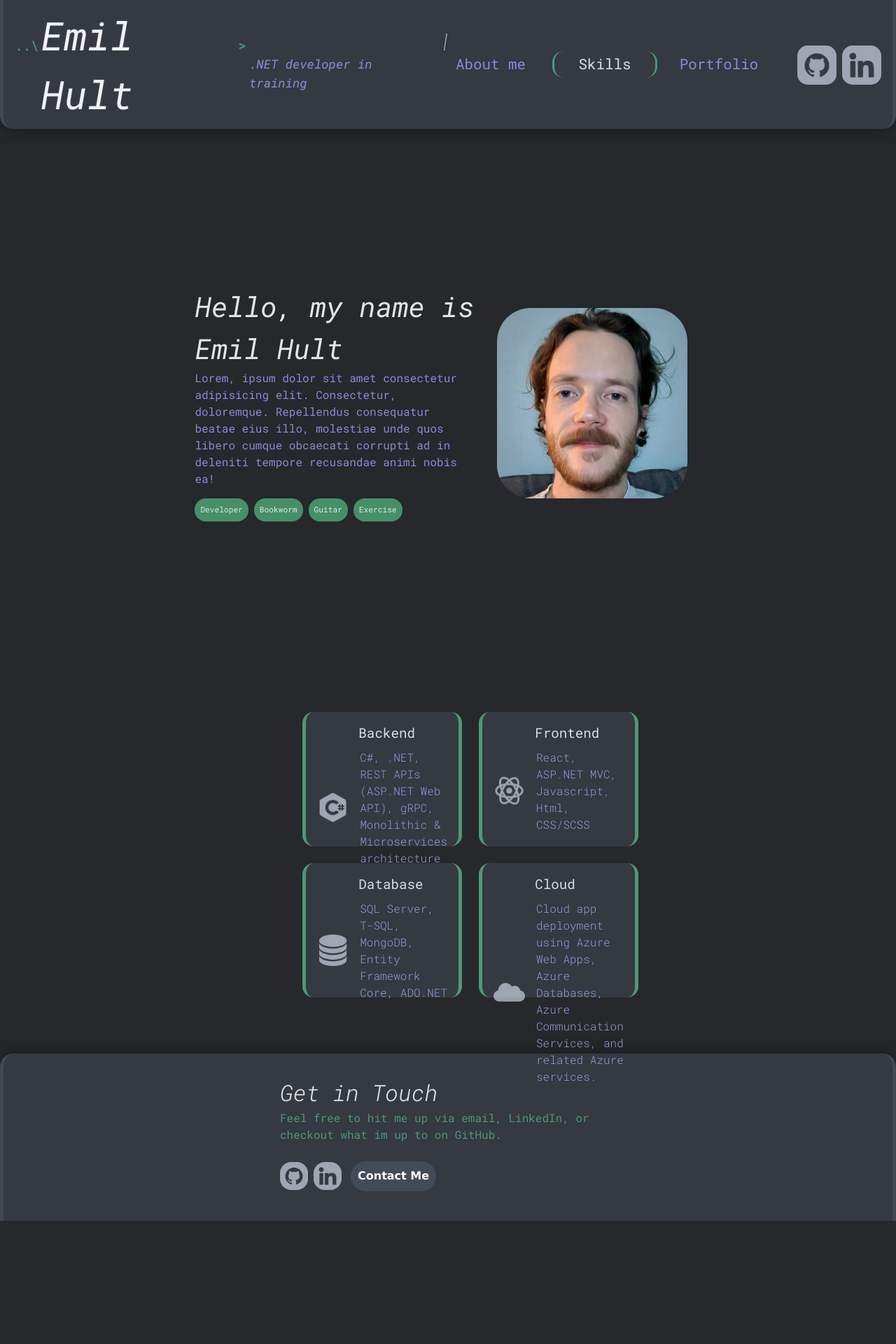
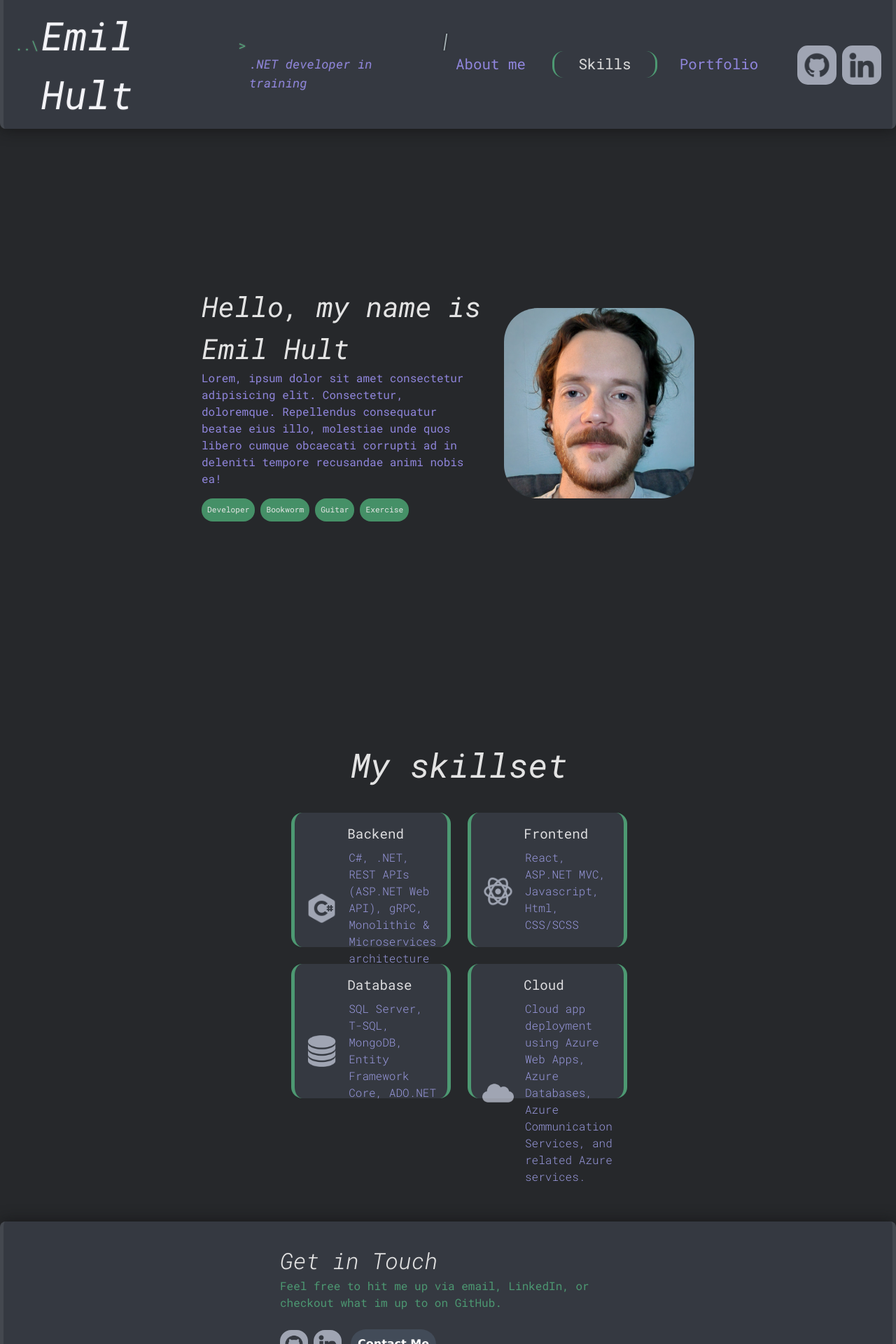
Before and after one commit to mutenJanken/Portfolio-EmilHult, a React (Vite) app: page /skills in a window 1280 px wide. Shown: the top 1920 px of the page at 70% size. Before the commit the page ends 1744 px from the top, so only its background shows below. Built offline with nearby package versions, Linux system fonts and the light colour scheme.

Commit message:
minor changes to skills, header and footer

```diff
--- a/src/components/Skills.jsx
+++ b/src/components/Skills.jsx
@@ -12,6 +12,8 @@ function Skills() {
       <div className="card-under-two">UNDER2</div>
       <section>
         {/* BACKEND */}
+        <div className="skills-vertical">
+          <h2 className="skills-header">My skillset</h2>
           <div className="skill-type-container">
             <div className="skill-type-wrapper">
               <div className="skill-type">
@@ -49,7 +51,9 @@ function Skills() {
                 <div className="logo-wrapper">
                   <img className="logo" src={DBLogo} alt="database logo" />
                 </div>
-              <p className="skill-description">SQL Server, T-SQL, MongoDB, Entity Framework Core, ADO.NET</p>
+                <p className="skill-description">
+                  SQL Server, T-SQL, MongoDB, Entity Framework Core, ADO.NET
+                </p>
               </div>
             </div>
 
@@ -63,9 +67,10 @@ function Skills() {
                   <img className="logo" src={CloudLogo} alt="cloud logo" />
                 </div>
                 <p className="skill-description bottom">
-                Cloud app deployment using Azure Web Apps, Azure Databases, Azure Communication Services, and
-                related Azure services.
+                  Cloud app deployment using Azure Web Apps, Azure Databases, Azure Communication Services,
+                  and related Azure services.
                 </p>
+              </div>
             </div>
           </div>
         </div>
--- a/src/index.scss
+++ b/src/index.scss
@@ -98,8 +98,8 @@ header {
   align-items: center;
   color: #242424;
   box-shadow: 0 2px 20px rgba(18, 18, 18, 0.702);
-  border-bottom-left-radius: 1.2rem;
-  border-bottom-right-radius: 1.2rem;
+  border-bottom-left-radius: 0.5rem;
+  border-bottom-right-radius: 0.5rem;
 
   // GREEN
   // border-left: 5px solid #66faa47e;
@@ -123,6 +123,8 @@ header {
   // border-bottom: 2px solid #66faa47e;
 
   @media screen and (max-width: 768px) {
+    border-bottom-left-radius: 0.5rem;
+    border-bottom-right-radius: 0.5rem;
     margin-bottom: 2rem;
   }
 
@@ -158,9 +160,10 @@ footer {
   height: auto;
   padding: 2rem 10rem 2rem 10rem;
   margin-top: auto;
+  margin-top: 2rem;;
   background-color: #353941;
-  border-top-left-radius: 1.2rem;
-  border-top-right-radius: 1.2rem;
+  border-top-left-radius: 0.5rem;
+  border-top-right-radius: 0.5rem;
   box-shadow: 0 -1px 20px rgba(18, 18, 18, 0.702);
 
   // GREEN
@@ -172,6 +175,8 @@ footer {
   // border-top: 2px solid #66faa47e;
 
   @media screen and (max-width: 768px) {
+    border-top-left-radius: 0.5rem;
+    border-top-right-radius: 0.5rem;
     padding: 1rem;
     margin-top: 4rem;
   }
@@ -284,7 +289,7 @@ section {
 
   border-radius: 1.2rem;
   padding: 1rem;
-  margin: 0 3.2rem 4rem 1rem;
+  // margin: 0 3.2rem 4rem 1rem;
 
   @media screen and (max-width: 768px) {
     box-shadow: 0 2px 10px rgba(18, 18, 18, 0.548);
@@ -588,9 +593,10 @@ section {
   display: flex;
   flex-direction: column;
   width: 27rem;
-  padding: 1rem;
+  padding: 1rem 1rem 1rem 0;
 
   @media screen and (max-width: 768px) {
+    padding: 1rem 1rem 1rem 1rem;
     width: 100%;
   }
 }
@@ -670,6 +676,7 @@ section {
   gap: 1.5rem 1.5rem;
   justify-content: center;
   padding: 0 28rem;
+  margin-bottom: 8rem;
 
   @media screen and (max-width: 768px) {
     display: flex;
@@ -679,7 +686,20 @@ section {
     padding-top: 0.5rem;
     padding-bottom: 0.5rem;
 
-    gap: 1.5rem;
+    gap: 1.3rem;
+  }
+}
+
+.skills-header {
+  text-align: center;
+  padding-top: 4rem;
+  margin-bottom: 2rem;
+  font-size: 3rem;
+  font-weight: 400;
+  font-style: italic;
+
+  @media screen and (max-width: 768px){
+      display: none;
   }
 }
 
```
Lines whose indentation alone changed are shown as unchanged.
